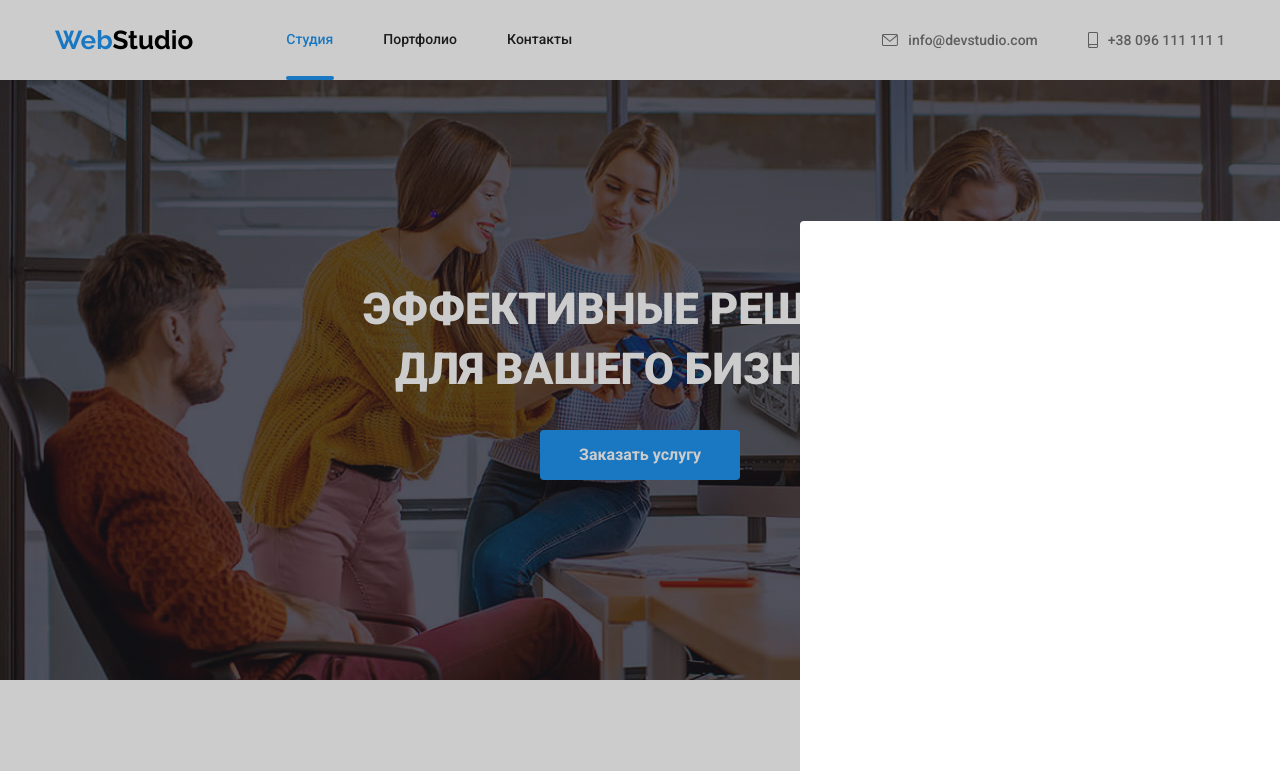
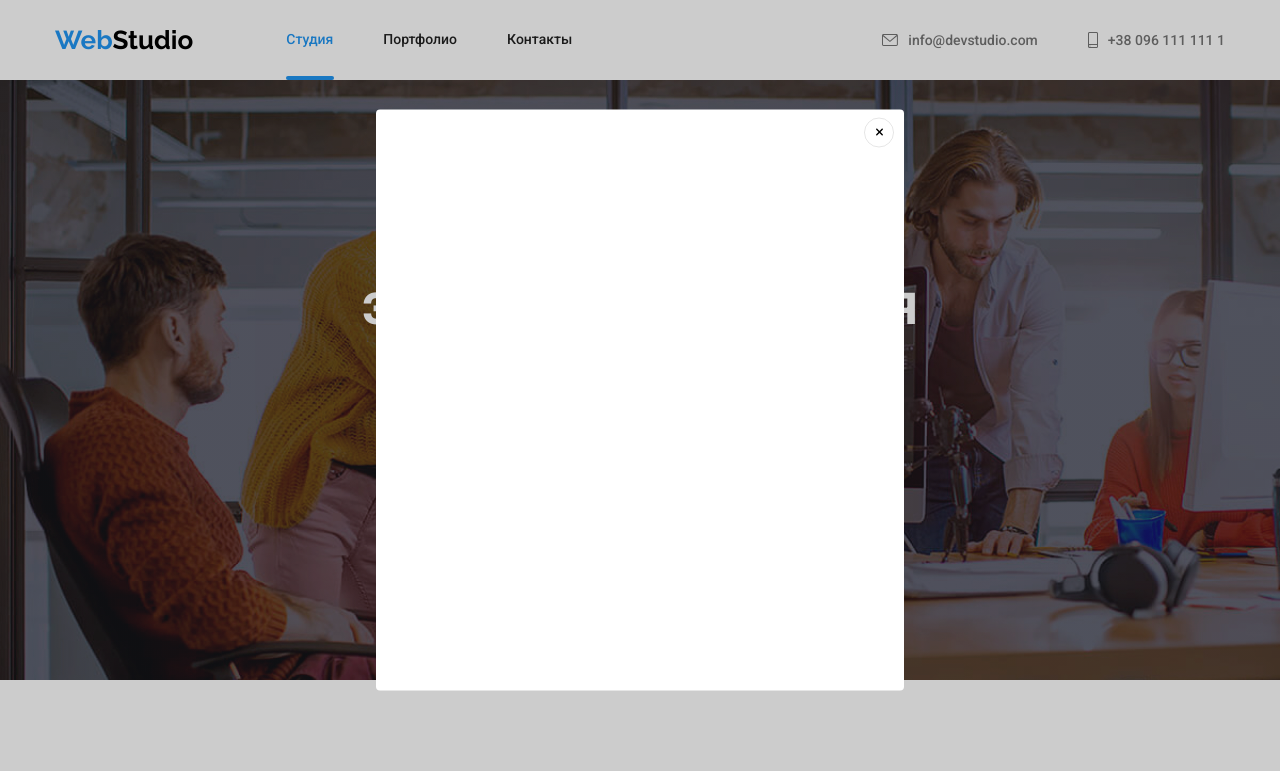
Before and after one commit to Chornei-Olha/goit-markup-hw-05, a plain HTML site: page index.html in a window 1280 px wide. Both pictures are taken after a click on the button "Заказать услугу". Shown: the top 771 px of the page. Drawn offline with nearby package versions, Linux system fonts and the light colour scheme.

Commit message:
редактирует модальное окно
Ставит модальное окно по центру

```diff
--- a/css/slyles.css
+++ b/css/slyles.css
@@ -253,12 +253,10 @@
     height: 581px;
     position: absolute;
     background-color: var(--white-color);
-    top: 221px;
-    left: 536px;
-    right: 536px;
-    bottom: 222px;
+    top: 50%;
+    left: 50%;
     border-radius: 4px;
-    transform: translateX(50%);
+    transform: translate(-50%,-50%);
     transition-duration: 250ms;
     transition-timing-function: cubic-bezier(0.4, 0, 0.2, 1)
   }
```
Also changed, not shown: index.html (+1 -2 lines).
